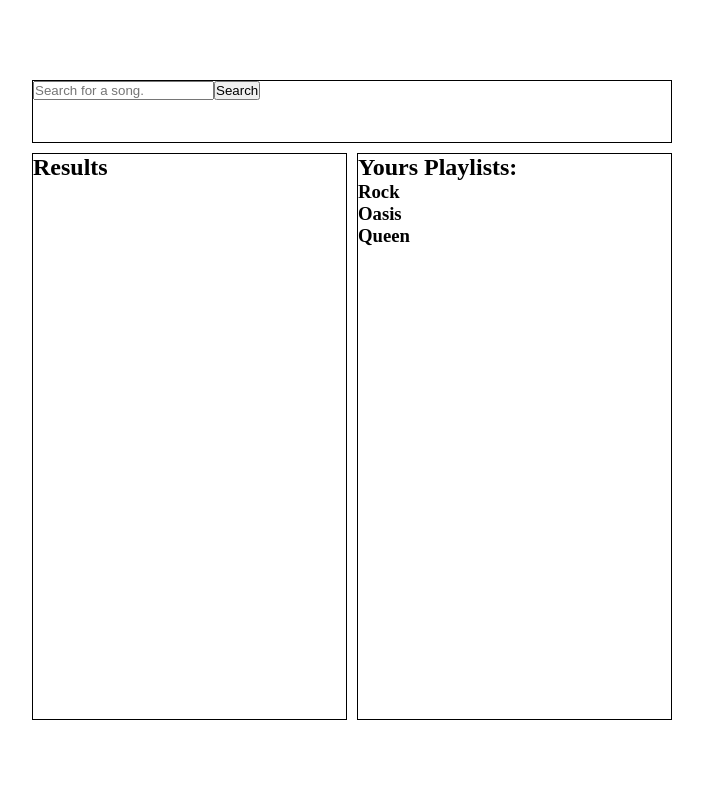
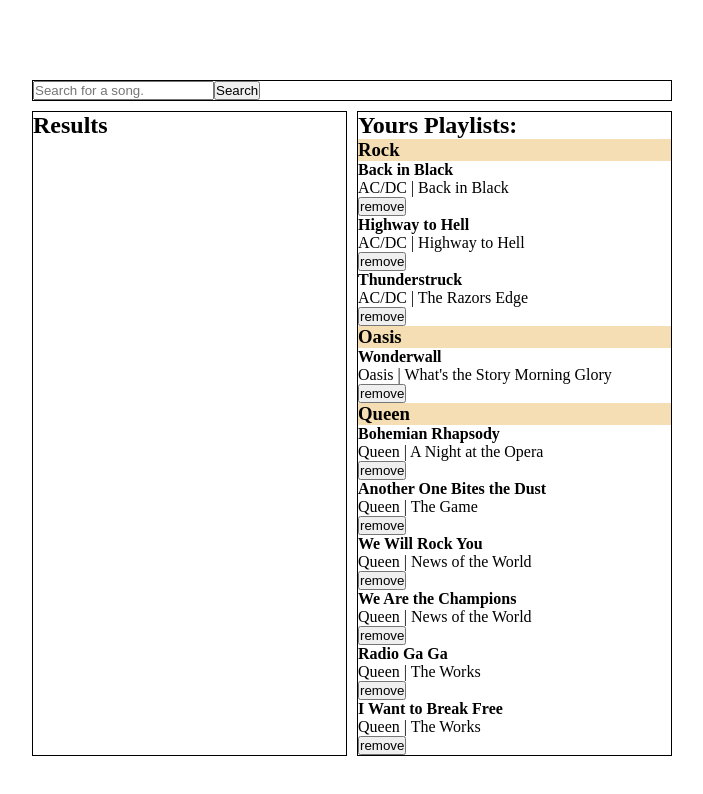
Before and after one commit to RamonCamacho8/jammming, a React (Create React App) app: page / in a window 1280 px wide. Shown: the top 794 px of the page, without its empty margins (288-991 px from the left). Built offline with nearby package versions, Linux system fonts and the light colour scheme.

Commit message:
Add toggle functionality to TrackComponent and Tracklist

```diff
--- a/src/App.tsx
+++ b/src/App.tsx
@@ -6,8 +6,8 @@
 import SearchBar from './components/SearchBar';
 import { useState } from 'react';
 import { myPlaylist, tracksList } from './persistence/playlists';
-import { Playlist, Track } from './model/CustomTypes';
-import { isTrackInTracklist, subtractTracklist, filterTrackByQueryString } from './controller/TrackController';
+import { Playlist, ToggleMode, Track } from './model/CustomTypes';
+import { isTrackInTracklist, subtractTracklist, filterTrackByQueryString, removeTrackFromTracklist } from './controller/TrackController';
 
 
 function App() {
@@ -21,31 +21,33 @@
 
 
   useEffect(() => {
-    setPlaylists(myPlaylist);
+    setPlaylists([...myPlaylist]);
   }, []);
 
   useEffect(() => {
 
-    const results = filterTrackByQueryString(tracksList, searchString);
+    let results = filterTrackByQueryString(tracksList, searchString);
+    results = subtractTracklist(results, currentPlaylist?.tracks);
 
     setSearchResults(results);
   }, [searchString]);
 
+
   useEffect(() => {
-    console.log("Current playlist: ", currentPlaylist);
-    console.log("Playlists: ", playlists) ;
-
 
     if(currentPlaylist === null){
       return;
-    } else {
-      const tempPlaylists = [...playlists];
-      const index = tempPlaylists.findIndex((playlist) => playlist.uid === currentPlaylist.uid);
-      tempPlaylists[index] = currentPlaylist;
-      setPlaylists(tempPlaylists);
     }
+    console.log('Current playlist updated to: ', currentPlaylist);
+    //console.log("Current playlist: ", currentPlaylist);
+    /* console.log('Updating playlist: ', currentPlaylist.name);
+    const tempPlaylists = [...playlists];
+    const index = playlists.findIndex((p) => p.uid === currentPlaylist.uid);
+    tempPlaylists[index] = currentPlaylist;
+    setPlaylists(tempPlaylists); */
 
   }, [currentPlaylist]);
+
 
 
   const handleAddingTrack = (track: Track): void => {
@@ -60,6 +62,10 @@
     }
     else {
       const tempPlaylist = {...currentPlaylist};
+      console.log('Adding Track')
+      console.log("Original playlist: ", currentPlaylist);
+      //console.log("New playlist: ", tempPlaylist);
+
       tempPlaylist.tracks.push(track);
       setCurrentPlaylist(tempPlaylist);
     }
@@ -78,39 +84,58 @@
     }
     else {
       const tempPlaylist = {...currentPlaylist};
-      tempPlaylist.tracks = tempPlaylist.tracks.filter((t) => {return t.uid !== track.uid});
-      console.log(tempPlaylist.tracks);
+      tempPlaylist.tracks = removeTrackFromTracklist(track, tempPlaylist.tracks);
+
+      console.log('Removing Track')
+      console.log("Original playlist: ", currentPlaylist);
+      //console.log("New playlist: ", tempPlaylist);
+
       setCurrentPlaylist(tempPlaylist);
     }
   }
 
 
-  useEffect(() => {
+  const handleTogglingTrack = (track: Track, toggleMode: string): void => {
+    console.log('Toggling track: ', track);
+    console.log(currentPlaylist?.uid)
     if(currentPlaylist === null){
+      alert("Please select a playlist");
       return;
     }
+
+    //Create a copy of the current playlist
+    const tempPlaylist = {...currentPlaylist};
+
+    console.log('Removing track from playlist', tempPlaylist.tracks.length)
+
+    switch(toggleMode){
+      case 'add':
+        tempPlaylist.tracks.push(track);
+        break;
+      case 'remove':
+        tempPlaylist.tracks = removeTrackFromTracklist(track, tempPlaylist.tracks);
+        break;
+      default:
+        alert("Invalid toggle mode");
+        break;
+    }
+
+    console.log('Removed track from playlist', tempPlaylist.tracks.length)
+
+    const index = playlists.findIndex((p) => p.uid === currentPlaylist.uid);
     const tempPlaylists = [...playlists];
-    const index = playlists.findIndex((p) => p.uid === currentPlaylist.uid);
-    tempPlaylists[index] = currentPlaylist;
-    setPlaylists(tempPlaylists);
+    tempPlaylists[index] = tempPlaylist;
 
-  }, [currentPlaylist]);
-
-  const handlePlaylistNameChange = (newName: string, playlist:Playlist): void => {
-
-    const tempPlaylists = [...playlists];
-    const index = tempPlaylists.findIndex((p) => p.uid === playlist.uid);
-    tempPlaylists[index].name = newName;
-    setPlaylists(tempPlaylists);
+    setCurrentPlaylist(tempPlaylist);
 
   }
-
 
   return (
     <div className="App">
       <SearchBar searchString={searchString} setSearchString={setSearchString} />
-      <SearchBarResults resultsToRender={subtractTracklist(searchResults, currentPlaylist?.tracks)} addToPlaylists={handleAddingTrack} />
-      <PlaylistsContainer playlists={playlists} onNameChange={handlePlaylistNameChange}  setCurrentPlaylist={setCurrentPlaylist} currentPlaylist={currentPlaylist} removeFromPlaylist={handleRemovingTrack} />
+
+      <SearchBarResults resultsToRender={searchResults} onToggle={handleTogglingTrack}/>
+      <PlaylistsContainer currentPlaylist={currentPlaylist} playlists={playlists} setCurrentPlaylist={setCurrentPlaylist} onToggle={handleTogglingTrack}/>
     </div>
   );
 }
--- a/src/components/PlaylistComponent.tsx
+++ b/src/components/PlaylistComponent.tsx
@@ -1,61 +1,34 @@
-import React, { useEffect } from "react";
+import React, { useEffect, useState } from "react";
 import Tracklist from "./Tracklist";
 import { Playlist } from "../model/CustomTypes";
 import { Track } from "../model/CustomTypes";
-import { useState } from "react";
 
-function PlaylistComponent(props:{playlist: Playlist, onClickButton: (track: Track) => void, toggleString: string,
-     currentPlaylist : Playlist | null ,setCurrentPlaylist: (playlist: Playlist) => void,
-     onNameChange: (newName: string,playlist: Playlist) => void }): JSX.Element {
+function PlaylistComponent(props:{playlist: Playlist, toggleString: string, setCurrentPlaylist: (playlist: Playlist) => void, currentPlaylist: Playlist | null, onToggle: (track: Track, toggleString: string) => void}): JSX.Element {
 
-    const { playlist, onClickButton, onNameChange, setCurrentPlaylist, toggleString, currentPlaylist} = props;
-    const [isThisSelected, setIsThisSelected] = useState(false);
-    const [titleEditable, setTitleEditable] = useState(false);
+    const { playlist, currentPlaylist, setCurrentPlaylist, onToggle, toggleString} = props;
+    const [isThisPlaylistSelected, setIsThisPlaylistSelected] = useState(false);
 
-    const [playlistName, setPlaylistName] = useState(playlist.name);
-    useEffect(() => {
-
-        if(currentPlaylist === null){
-            return;
-        } else if(currentPlaylist?.uid === playlist.uid){
-            setIsThisSelected(true);
-        } else {
-            setIsThisSelected(false);
-            setTitleEditable(false);
-            setPlaylistName(playlist.name);
-
-        }
-    }, [currentPlaylist, playlist])
 
     useEffect(() => {
 
-    },[playlist.name]);
+        if(currentPlaylist?.uid === playlist?.uid){
+            setIsThisPlaylistSelected(true);
+        } else {
+            setIsThisPlaylistSelected(false);
+        }
+
+    }, [currentPlaylist]);
+
+
 
     const handlePlaylistSelection = () => {
         setCurrentPlaylist(playlist);
     }
 
-    const handleTitleEdition = () => {
-        if(isThisSelected){
-            setTitleEditable(true);
-        }
-    }
-
-
     return (
         <div onClick={handlePlaylistSelection}>
-            {titleEditable ?
-            <div>
-                <input type="text" value={playlistName} onChange={e => setPlaylistName(e.target.value)} />
-                <button onClick={() => {setTitleEditable(false); setPlaylistName(playlist.name)}}>Cancel</button>
-                <button onClick={() => {setTitleEditable(false); onNameChange(playlistName, playlist)}}>Save</button>
-            </div>:
-            <div>
-                <h3 style={{display:'inline'}} onClick={handleTitleEdition}>{playlist.name}</h3>
-                {isThisSelected && <button onClick={handleTitleEdition}>Edit Name</button>}
-            </div>}
-            {/* <h3 onClick={handlePlaylistSelection} >{playlist.name}</h3> */}
-            { isThisSelected && <Tracklist tracklist={playlist.tracks} onClickButton={onClickButton} toggleString={toggleString} />}
+            <h3 onClick={handlePlaylistSelection} style={{backgroundColor: isThisPlaylistSelected ? 'lightblue' : 'wheat'}} >{playlist.name}</h3>
+            <Tracklist tracklist={playlist.tracks} toggleString={toggleString} onToggle={onToggle} />
         </div>
     )
 
--- a/src/components/PlaylistsContainer.tsx
+++ b/src/components/PlaylistsContainer.tsx
@@ -1,11 +1,12 @@
-import React from "react";
+import {useEffect, useState} from "react";
 import PlaylistComponent from "./PlaylistComponent";
-import { Playlist, Track } from "../model/CustomTypes";
+import { Playlist, ToggleMode, Track } from "../model/CustomTypes";
 
-const toggleString = "Remove"
-function PlaylistsContainer(props: { playlists: Playlist[], onNameChange: (newName: string,playlist: Playlist) => void, currentPlaylist : Playlist | null, setCurrentPlaylist: (playlist: Playlist) => void, removeFromPlaylist: (track: Track) => void}) {
+const toggleString = "remove";
+function PlaylistsContainer(props: {  playlists: Playlist[], setCurrentPlaylist: (playlist: Playlist) => void,
+    onToggle: (track: Track, toggleString: string) => void, currentPlaylist: Playlist | null}) {
 
-    const { playlists,currentPlaylist, setCurrentPlaylist, removeFromPlaylist, onNameChange} = props;
+    const { playlists, setCurrentPlaylist,currentPlaylist, onToggle} = props;
 
     return (
         <div className="playlists">
@@ -14,7 +15,7 @@
             <div>
                 {
                     playlists.map((playlist) => {
-                        return <PlaylistComponent onNameChange={onNameChange} currentPlaylist={currentPlaylist} setCurrentPlaylist={setCurrentPlaylist} onClickButton={removeFromPlaylist} key={playlist.name} playlist={playlist} toggleString={toggleString} />
+                        return <PlaylistComponent currentPlaylist={currentPlaylist} setCurrentPlaylist={setCurrentPlaylist} key={playlist.name} playlist={playlist} onToggle={onToggle} toggleString={toggleString}  />
                     })
                 }
             </div>
--- a/src/components/SearchBarResults.tsx
+++ b/src/components/SearchBarResults.tsx
@@ -1,17 +1,18 @@
 import React from "react";
 import Tracklist from "./Tracklist";
-import { Track } from "../model/CustomTypes";
+import { ToggleMode, Track } from "../model/CustomTypes";
 
-const toggleString = "Add to playlist";
-function SearchBarResults(props: { resultsToRender: Track[], addToPlaylists : (track: Track) => void}) {
+const toggleString = "add";
 
-  const { resultsToRender: results, addToPlaylists} = props;
+function SearchBarResults(props: { resultsToRender: Track[], onToggle : (track: Track, toggleString: string) => void}) {
+
+  const { resultsToRender: results, onToggle} = props;
 
 
   return (
     <div className="results">
       <h2>Results</h2>
-      <Tracklist tracklist={results} onClickButton={addToPlaylists} toggleString={toggleString} />
+      <Tracklist tracklist={results} toggleString={toggleString} onToggle={onToggle} />
     </div>
   );
 }
--- a/src/components/TrackComponent.tsx
+++ b/src/components/TrackComponent.tsx
@@ -1,14 +1,15 @@
-import React from "react";
+import React, { useEffect, useState } from "react";
 import { Track } from "../model/CustomTypes";
 
 
-function TrackComponent(props: { track: Track, toggleString: string,  onClickButton: (track: Track) => void}) {
+function TrackComponent(props: { track: Track, toggleString: string, onToggle: (track: Track, toggleString: string) => void}) {
 
-    const { track, toggleString, onClickButton } = props;
+    const { track, toggleString, onToggle } = props;
+
 
    const handleClick = (e: React.MouseEvent<HTMLButtonElement>) => {
         e.preventDefault();
-        onClickButton(track);
+        onToggle(track, toggleString);
     }
 
     return (
--- a/src/components/Tracklist.tsx
+++ b/src/components/Tracklist.tsx
@@ -4,15 +4,15 @@
 
 
 
-function Tracklist(props: { tracklist: Track[], onClickButton: (track: Track) => void, toggleString: string}) {
+function Tracklist(props: { tracklist: Track[], toggleString: string, onToggle: (track: Track, toggleString: string) => void}) {
 
-  const { tracklist, onClickButton, toggleString } = props;
+  const { tracklist, toggleString, onToggle } = props;
 
 
   return (
     <div>
         {tracklist.map((track, index) => {
-            return <TrackComponent key={index} track={track} onClickButton={onClickButton} toggleString={toggleString} />;
+            return <TrackComponent key={index} track={track} toggleString={toggleString} onToggle={onToggle} />;
         })}
     </div>
   );
--- a/src/model/CustomTypes.ts
+++ b/src/model/CustomTypes.ts
@@ -12,3 +12,8 @@
     tracks: Track[];
 
 }
+
+export enum ToggleMode {
+    ADD = "add",
+    REMOVE = "remove"
+}
```
